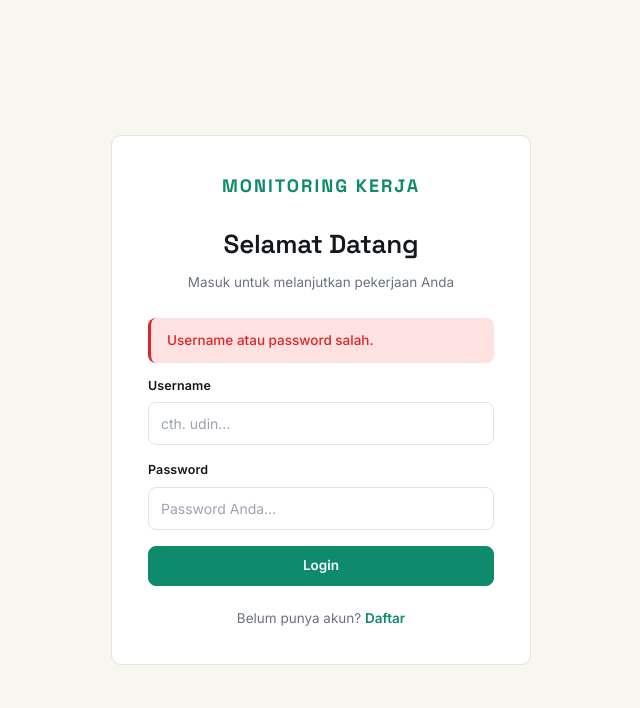
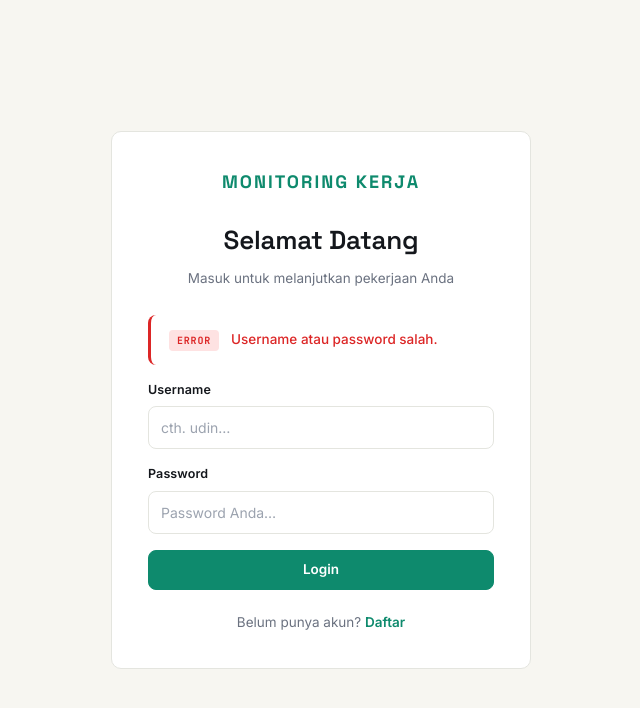
Before and after one commit to ujaaa/monitoring_kerja, a PHP site: page /index.php?error=1 in a window 1280 px wide. Shown: the top 708 px of the page, without its empty margins (319-959 px from the left). Run offline with PHP 8.4, Linux system fonts and the light colour scheme.

Commit message:
Update notification system and continue UI redesign
- Change user deletion flash message to 'Akun user berhasil dihapus.'
- Redesign alert component: editorial label style (ERROR/SUKSES)
- Remove emoji icons from flash messages
- Add subtle hover effects to stat cards and panels
- Refine sidebar logout separator
- Improve table row hover transitions

```diff
--- a/admin/users.php
+++ b/admin/users.php
@@ -72,7 +72,7 @@ if ($_SERVER["REQUEST_METHOD"] === "POST") {
             $stmt = $conn->prepare("DELETE FROM users WHERE id = ?");
             $stmt->bind_param("i", $id);
             $ok = $stmt->execute() && $stmt->affected_rows > 0;
-            set_flash($ok ? "success" : "error", $ok ? "User dihapus." : "User tidak ditemukan.");
+            set_flash($ok ? "success" : "error", $ok ? "Akun user berhasil dihapus." : "User tidak ditemukan.");
         }
     }
 
--- a/assets/css/style.css
+++ b/assets/css/style.css
@@ -305,26 +319,67 @@ button, input, select, textarea {
     margin: 5px 0;
 }
 
-/* ---------- FLASH ---------- */
+/* ---------- FLASH / NOTIFIKASI ---------- */
 .alert {
-    padding: 12px 16px;
+    padding: 14px 18px;
     border-radius: var(--radius);
     font-size: 13.5px;
     font-weight: 500;
-    margin-bottom: 14px;
+    margin-bottom: 16px;
     border-left: 3px solid transparent;
+    background: var(--surface);
+    color: var(--ink);
+    display: flex;
+    align-items: flex-start;
+    gap: 12px;
+    line-height: 1.5;
+}
+
+.alert::before {
+    content: attr(data-label);
+    font-family: var(--font-mono);
+    font-size: 10px;
+    font-weight: 700;
+    letter-spacing: 0.08em;
+    text-transform: uppercase;
+    padding: 3px 8px;
+    border-radius: 4px;
+    flex-shrink: 0;
+    margin-top: 1px;
 }
 
 .alert-error {
+    border-left-color: var(--danger);
+    color: var(--danger);
+}
+
+.alert-error::before {
     background: var(--danger-bg);
     color: var(--danger);
-    border-left-color: var(--danger);
+    content: "ERROR";
 }
 
 .alert-success {
+    border-left-color: var(--success);
+    color: var(--success);
+}
+
+.alert-success::before {
     background: var(--success-bg);
     color: var(--success);
-    border-left-color: var(--success);
+    content: "SUKSES";
+}
+
+.alert .alert-message {
+    flex: 1;
+    color: var(--ink);
+    font-weight: 500;
+}
+
+/* Remove old alert styles */
+.alert-error::after,
+.alert-success::after {
+    display: none;
 }
 
 /* ---------- STAT GRID ---------- */
```
Also changed, not shown: other parts of assets/css/style.css (+43 -3 lines), shared/flash.php (+4 -3 lines).
